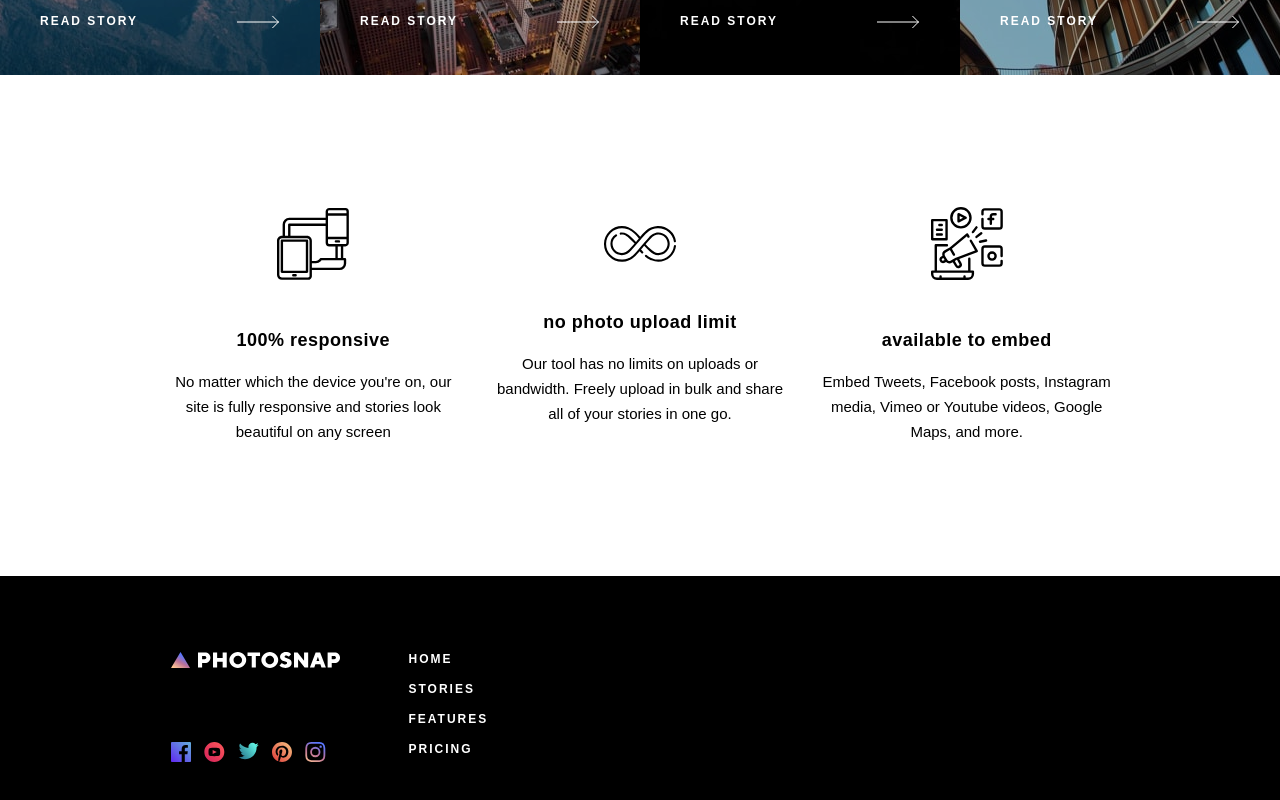
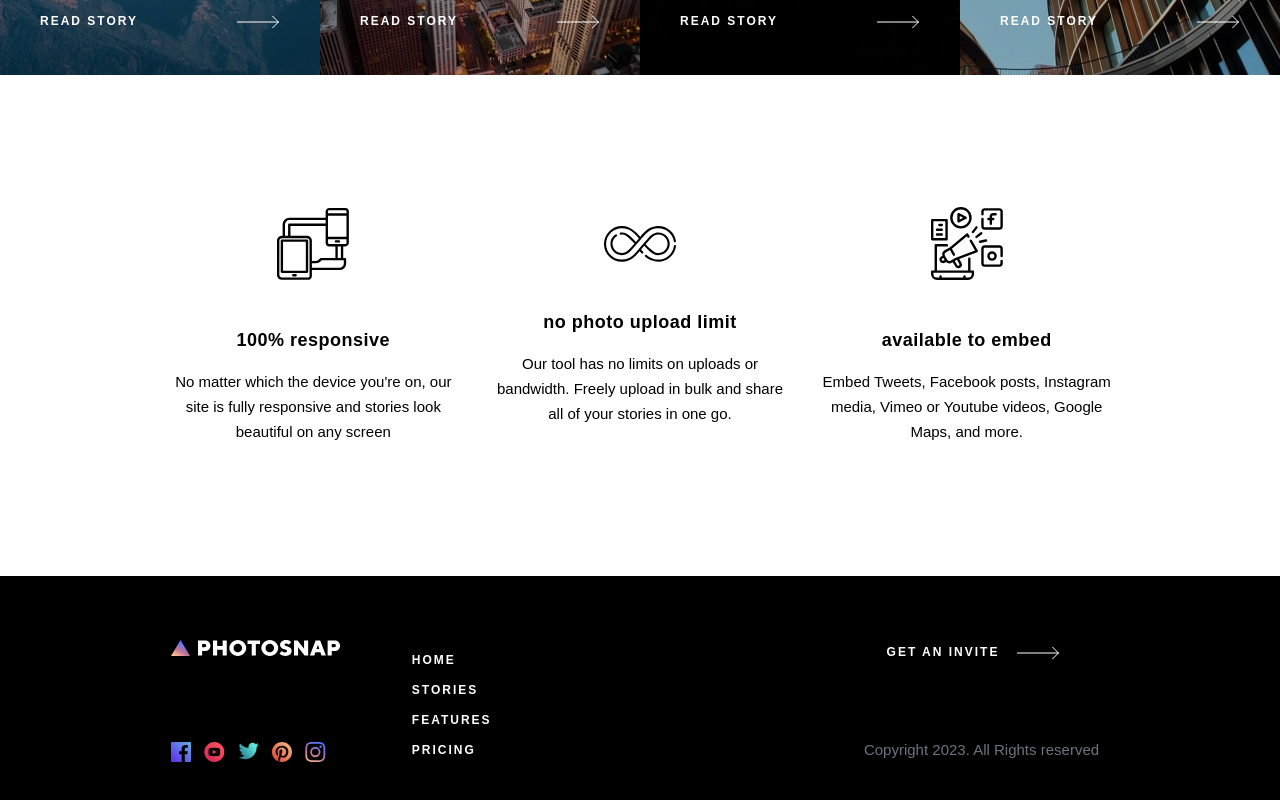
Before and after one commit to ortonb110/photosnap, a React (Create React App) app: page / in a window 1280 px wide. Shown: the part 2356-3156 px from the top of the page. Built offline with nearby package versions, Linux system fonts and the light colour scheme.

Commit message:
Footer Complete

```diff
--- a/src/Components/Footer.jsx
+++ b/src/Components/Footer.jsx
@@ -1,9 +1,11 @@
 import FooterLinks from "./FooterLinks";
+import FooterRights from "./FooterRights";
 
 export default function Footer() {
   return (
-    <footer className="bg-black text-white w-full md:px-[17.1rem] py-[6.4rem] flex justify-center md:flex-none md:justify-start h-full">
+    <footer className="bg-black text-white w-full md:px-[17.1rem] py-[6.4rem] flex justify-center items-center md:items-start flex-col md:flex-row md:justify-between h-full">
       <FooterLinks />
+      <FooterRights/>
     </footer>
   );
 }
--- a/src/Components/FooterLinks.jsx
+++ b/src/Components/FooterLinks.jsx
@@ -8,12 +8,12 @@ import instagram from "../assets/shared/desktop/instagram.svg";
 
 export default function FooterLinks() {
   return (
-    <div className="flex flex-col gap-[3.2rem] md:gap-0 md:flex-none  md:grid md:grid-rows-3 md:grid-flow-col w-[35.1rem] items-center relative h-full md:h-[12.2rem]">
+    <div className="flex flex-col gap-[3.2rem] md:items-start md:gap-4 md:flex-none  lg:grid lg:grid-rows-3 lg:grid-flow-col w-[35.1rem] items-center relative h-full md:h-[12.2rem]">
       <NavLink to={"/"} className={`order-1 lg:col-span-2 md:order-none`}>
         {" "}
         <img src={logo} alt="Photosnap Logo" className="w-[17rem]" />{" "}
       </NavLink>
-      <div className="flex flex-col items-center gap-[1.9rem] md:flex-none md:items-start order-last md:order-none md:mt-[0.5rem] lg:mt-3 md:gap-[0.5rem] md:flex-col row-span-3 text-[1.2rem] uppercase lg:gap-2 font-bold tracking-[2px]">
+      <div className="flex flex-col items-center gap-[1.9rem] md:flex-row lg:items-start order-last md:order-none md:mt-[0.5rem] lg:mt-3 md:gap-[0.5rem] lg:flex-col row-span-3 text-[1.2rem] uppercase lg:gap-2 font-bold tracking-[2px]">
         <NavLink
           to={"/"}
           className={`hover:opacity-20 transition-all ease-in-out duration-150`}
--- /dev/null
+++ b/src/Components/FooterRights.jsx
@@ -0,0 +1,16 @@
+import BtnArrow from "./BtnArrow";
+
+export default function FooterRights() {
+  return (
+    <div className="h-full md:h-[12.2rem] md:relative w-[25.5rem] flex flex-col items-center gap-4 mt-5 md:flex-none md:mt-0">
+      <BtnArrow
+        name={"get an invite"}
+        stroke={"hsdh"}
+        spacing={"mr-[1.6rem]"}
+      />
+      <p className="text-gray-500 md:absolute bottom-0">
+        Copyright 2023. All Rights reserved
+      </p>
+    </div>
+  );
+}
```
